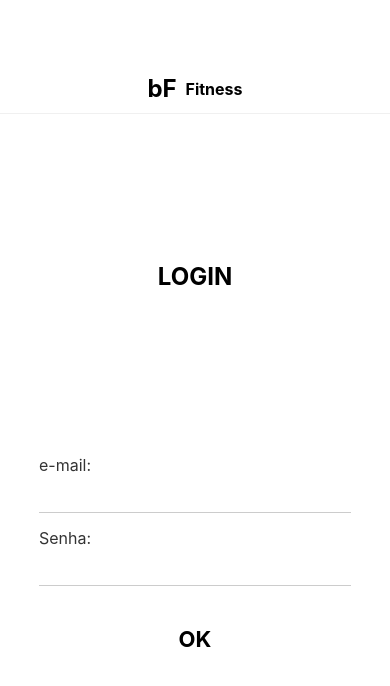
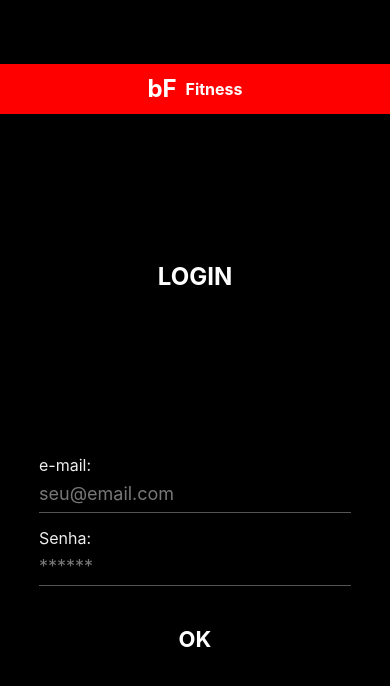
Before and after one commit to PedroFernandes123/byron_fitness_front, a React Native app: screen /Login in a window 390 px wide. Shown: the top 686 px of the page. Built offline with nearby package versions, Linux system fonts and the light colour scheme.

Commit message:
fix:enderecoUserRegister

```diff
--- a/package.json
+++ b/package.json
@@ -20,7 +20,8 @@
     "react-hook-form": "^7.65.0",
     "react-native": "0.81.5",
     "react-native-safe-area-context": "~5.6.0",
-    "react-native-screens": "~4.16.0"
+    "react-native-screens": "~4.16.0",
+    "react-native-web": "^0.21.0"
   },
   "devDependencies": {
     "@types/react": "~19.1.0",
--- a/src/screens/Auth/LoginScreen.tsx
+++ b/src/screens/Auth/LoginScreen.tsx
@@ -1,3 +1,4 @@
+// src/screens/Auth/LoginScreen.tsx
 import React, { useState } from 'react';
 import {
   View,
@@ -10,12 +11,13 @@ import {
   KeyboardAvoidingView,
   Platform,
   ScrollView,
+  StatusBar, // Importar a StatusBar
 } from 'react-native';
 import { useAuth } from '../../hooks/useAuth';
 import { useForm, Controller } from 'react-hook-form';
 import { NativeStackScreenProps } from '@react-navigation/native-stack';
 import { AuthStackParamList } from '../../navigation/AuthNavigator';
-import { AppHeader } from '../../components/AppHeader'; // Importa o Header
+import { AppHeader } from '../../components/AppHeader';
 
 // Define os tipos para o formulário
 type FormData = {
@@ -26,24 +28,19 @@ type FormData = {
 // Define o tipo das props da rota
 type Props = NativeStackScreenProps<AuthStackParamList, 'Login'>;
 
-// A função do componente começa aqui
 export default function LoginScreen({ navigation }: Props) {
-  // --- Lógica do Componente ---
+  // --- Lógica (inalterada) ---
   const { signIn } = useAuth();
   const [isLoading, setIsLoading] = useState(false);
 
   const { control, handleSubmit, formState: { errors } } = useForm<FormData>({
-    defaultValues: {
-      email: '',
-      password: '',
-    },
+    defaultValues: { email: '', password: '' },
   });
 
   const onSubmit = async (data: FormData) => {
     setIsLoading(true);
     try {
       await signIn(data.email, data.password);
-      // O RootNavigator cuidará da mudança de tela
     } catch (error: any) {
       console.error(error);
       const errorMessage = error.response?.data?.message || 'E-mail ou senha inválidos.';
@@ -54,22 +51,28 @@ export default function LoginScreen({ navigation }: Props) {
   };
   // --- Fim da Lógica ---
 
-  // --- Parte Visual (JSX) ---
-  // O 'return' deve estar no nível principal da função LoginScreen
   return (
     <KeyboardAvoidingView
-      style={{ flex: 1, backgroundColor: '#fff' }}
+      // 1. Mudar o 'style' principal para o fundo preto
+      style={{ flex: 1, backgroundColor: '#000' }}
       behavior={Platform.OS === 'ios' ? 'padding' : 'height'}
     >
+      {/* 2. Mudar a StatusBar para 'light-content' (relógio e bateria brancos) */}
+      <StatusBar barStyle="light-content" />
+
       <ScrollView contentContainerStyle={{ flexGrow: 1 }}>
         <View style={styles.container}>
-          {/* Header baseado na "Pagina login.pdf" (título customizado) */}
-          <AppHeader title="Fitness" />
+          {/* 3. Passar as novas props de cor para o Header */}
+          <AppHeader
+            title="Fitness"
+            backgroundColor="red"
+            textColor="#fff"
+            borderBottomColor="red" // Cor da borda igual ao fundo
+          />
 
           <Text style={styles.title}>LOGIN</Text>
 
           <View style={styles.form}>
-            {/* Campo E-mail */}
             <Text style={styles.label}>e-mail:</Text>
             <Controller
               control={control}
@@ -89,12 +92,13 @@ export default function LoginScreen({ navigation }: Props) {
                   value={value}
                   keyboardType="email-address"
                   autoCapitalize="none"
+                  placeholder="seu@email.com"
+                  placeholderTextColor="#777" // Cor do placeholder
                 />
               )}
             />
             {errors.email && <Text style={styles.error}>{errors.email.message}</Text>}
 
-            {/* Campo Senha */}
             <Text style={styles.label}>Senha:</Text>
             <Controller
               control={control}
@@ -107,59 +111,59 @@ export default function LoginScreen({ navigation }: Props) {
                   onChangeText={onChange}
                   value={value}
                   secureTextEntry
+                  placeholder="******"
+                  placeholderTextColor="#777" // Cor do placeholder
                 />
               )}
             />
             {errors.password && <Text style={styles.error}>{errors.password.message}</Text>}
 
-            {/* Botão OK */}
             <TouchableOpacity onPress={handleSubmit(onSubmit)} disabled={isLoading} style={styles.button}>
               {isLoading ? (
-                <ActivityIndicator color="#000" />
+                <ActivityIndicator color="#fff" /> // Indicador branco
               ) : (
                 <Text style={styles.buttonText}>OK</Text>
               )}
             </TouchableOpacity>
           </View>
 
-          {/* Espaçador para manter o layout centralizado */}
           <View />
         </View>
       </ScrollView>
     </KeyboardAvoidingView>
   );
-} // --- Fim da função LoginScreen ---
+}
 
-// Os estilos são definidos fora da função do componente
+// 4. ATUALIZAR TODOS OS ESTILOS PARA O TEMA ESCURO
 const styles = StyleSheet.create({
   container: {
     flex: 1,
-    backgroundColor: '#fff',
+    backgroundColor: '#000', // Fundo preto
     alignItems: 'center',
-    // 'space-around' para centralizar verticalmente
     justifyContent: 'space-around',
-    minHeight: '100%', // Garante que o scroll ocupe a tela
+    minHeight: '100%',
   },
   title: {
     fontSize: 24,
     fontWeight: 'bold',
     marginVertical: 20,
+    color: '#fff', // Texto branco
   },
   form: {
     width: '80%',
   },
   label: {
     fontSize: 16,
-    color: '#333',
+    color: '#eee', // Texto branco (suave)
     marginTop: 15,
   },
   input: {
-    // Linha inferior para usabilidade, mantendo o design minimalista
     borderBottomWidth: 1,
-    borderColor: '#ccc',
+    borderColor: '#555', // Borda cinza escura
     fontSize: 18,
     paddingVertical: 8,
     width: '100%',
+    color: '#fff', // Texto do input branco
   },
   button: {
     marginTop: 40,
@@ -168,10 +172,10 @@ const styles = StyleSheet.create({
   buttonText: {
     fontSize: 22,
     fontWeight: 'bold',
-    color: '#000',
+    color: '#fff', // Texto do botão branco
   },
   error: {
-    color: 'red',
+    color: 'red', // Erro vermelho (funciona em fundo preto)
     marginTop: 5,
     fontSize: 12,
   },
--- a/src/services/api.ts
+++ b/src/services/api.ts
@@ -1,7 +1,7 @@
 import axios from 'axios';
 import AsyncStorage from '@react-native-async-storage/async-storage';
 
-const API_URL = 'http://192.168.0.169:3333/api';
+const API_URL = 'http://192.168.3.155:3333/api';
 
 const api = axios.create({
   baseURL: API_URL,
--- a/src/services/authService.ts
+++ b/src/services/authService.ts
@@ -1,26 +1,28 @@
 import api from './api';
 import { AuthResponse } from '../types';
 
-export const logout = async (): Promise<void> => {
-  // A rota /logout requer autenticação, mas o token já está
-  // sendo enviado automaticamente pelo interceptor do api.ts
-  await api.post('/users/logout');
-};
-
 /**
  * Autentica o usuário (Login)
- * Rota: POST /sessions
+ * Rota (Provável): POST /usuarios/login
  */
 export const login = async (email: string, password: string): Promise<AuthResponse> => {
-  const { data } = await api.post('/sessions', { email, password });
+  // ATENÇÃO: Verifique no Swagger se a rota de login é /usuarios/login ou /sessoes
+  // Mudamos de /users/login para /usuarios/login para seguir o padrão
+  const { data } = await api.post('/usuarios/login', { email, password });
   return data;
 };
 
 /**
  * Cadastra um novo usuário (Register)
- * Rota: POST /users
+ * Rota (Confirmada): POST /usuarios/registrar
  */
 export const register = async (name: string, email: string, password: string): Promise<AuthResponse> => {
-  const { data } = await api.post('/users', { name, email, password });
+  // Mudamos de /users/register para /usuarios/registrar, conforme a imagem
+  const { data } = await api.post('/usuarios/registrar', { name, email, password });
   return data;
 };
+
+export const logout = async (): Promise<void> => {
+  // ATENÇÃO: Verifique no Swagger se a rota de logout é /usuarios/logout
+  await api.post('/usuarios/logout');
+};
```
Also changed, not shown: 1 other file (tests, documents, lock files or other folders).
